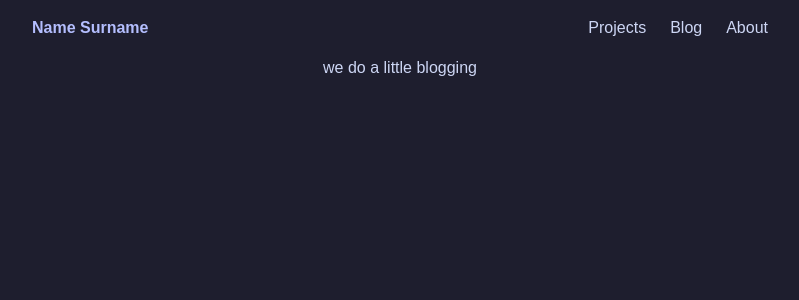
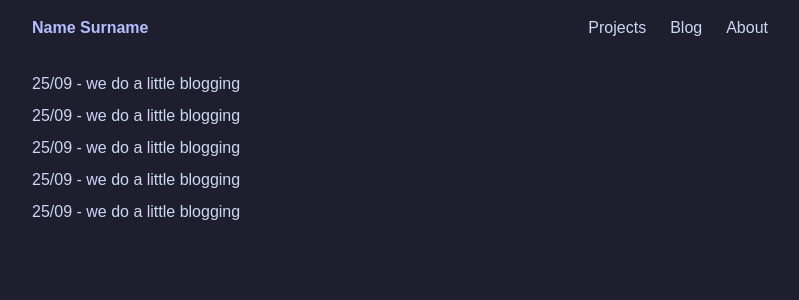
Before and after one commit to aurum77/portfolio, a React (Vite) app in the folder web/: page /blog in a window 1280 px wide. Shown: the top 300 px of the page, without its empty margins (240-1039 px from the left). Built offline with nearby package versions, Linux system fonts and the light colour scheme.

Commit message:
integrate frontend static files with the backend

```diff
--- a/web/src/routes/blog.tsx
+++ b/web/src/routes/blog.tsx
@@ -2,11 +2,13 @@ import { Link } from "react-router-dom"
 
 const Blog = () => {
   return (
-    <div>
-      <ul>
-        <li><Link to="#">we do a little blogging</Link></li>
-      </ul>
-    </div>
+    <ul className="flex flex-col items-start max-w-3xl w-full break-words p-4 gap-2">
+      <li><Link to="/blog/1">25/09 - we do a little blogging</Link></li>
+      <li><Link to="/blog/2">25/09 - we do a little blogging</Link></li>
+      <li><Link to="/blog/3">25/09 - we do a little blogging</Link></li>
+      <li><Link to="/blog/4">25/09 - we do a little blogging</Link></li>
+      <li><Link to="/blog/5">25/09 - we do a little blogging</Link></li>
+    </ul>
   )
 }
 
--- a/web/src/routes/post.tsx
+++ b/web/src/routes/post.tsx
@@ -1,13 +1,18 @@
-import { LoaderFunction } from "react-router-dom"
+import { LoaderFunction, useLoaderData } from "react-router-dom"
 
-export const postLoader: LoaderFunction = async ({ params }) => {
-  console.log(params)
-  return null
+export const postLoader: LoaderFunction = async () => {
+  const data = fetch(`http://127.0.0.1:7567/api`)
+    .then(response => response)
+  console.log(data)
+  return data
 }
 
 const Post = () => {
+  const data = useLoaderData() as string;
+
   return (
     <div className="flex flex-col items-start max-w-3xl w-full break-words p-4">
+      <div>data from the backend {data}</div>
       <h1>Asp.Net Core'a Nasil Merhaba Deriz?</h1>
       <p>
         Lorem ipsum dolor sit amet, consectetur adipiscing elit. Pellentesque placerat vel nibh placerat mattis. Phasellus ut massa eget enim dignissim lacinia sed at dolor. Sed a sollicitudin neque. Nunc odio quam, blandit at vehicula dignissim, porttitor at lorem. Maecenas vel risus varius, vulputate nisl at, egestas ipsum. Vivamus mi lorem, pellentesque congue neque placerat, venenatis volutpat orci. Quisque porta dictum est, at placerat arcu imperdiet sed. Pellentesque volutpat convallis diam in dictum. Nunc consectetur interdum quam, non laoreet turpis congue id. Pellentesque nec tristique urna. Nam ut velit lacinia, cursus justo vel, porttitor tellus. Nam sollicitudin vel tortor et efficitur.
```
Also changed, not shown: 1 other file (tests, documents, lock files or other folders).
